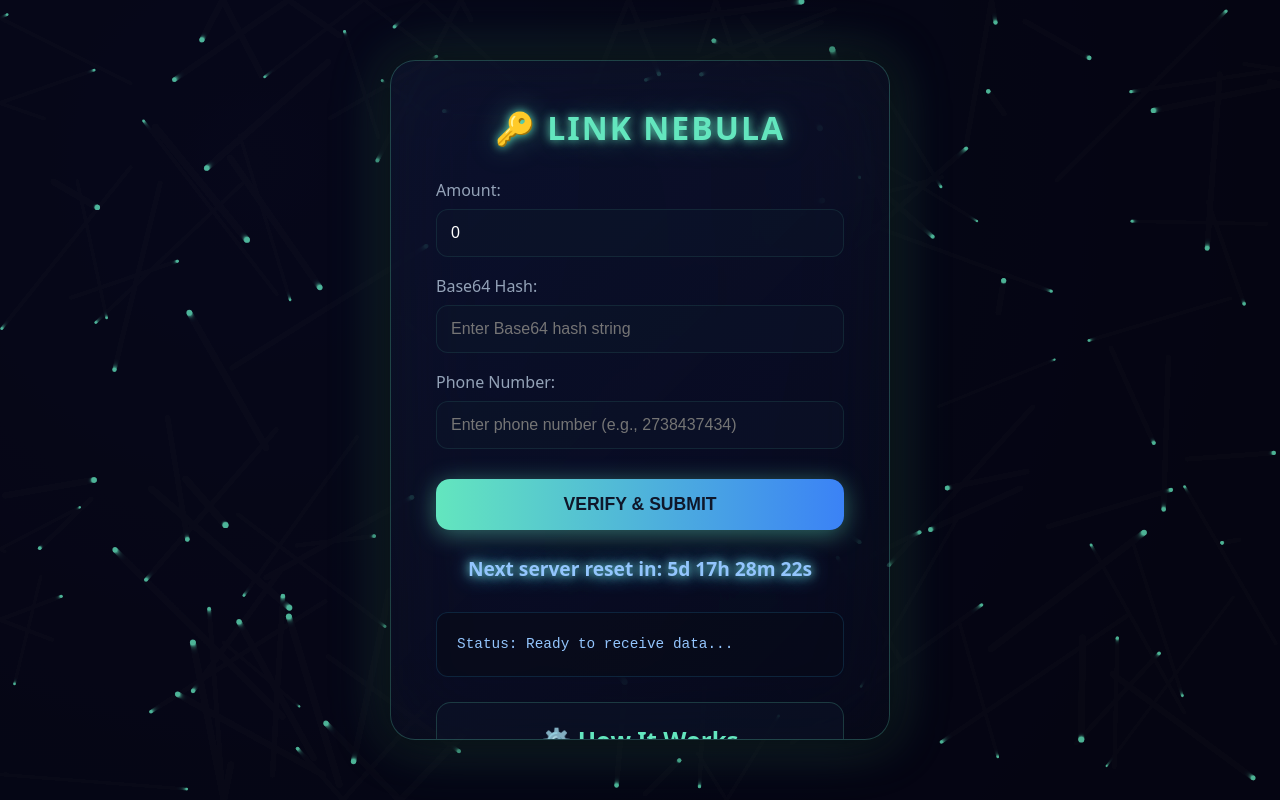
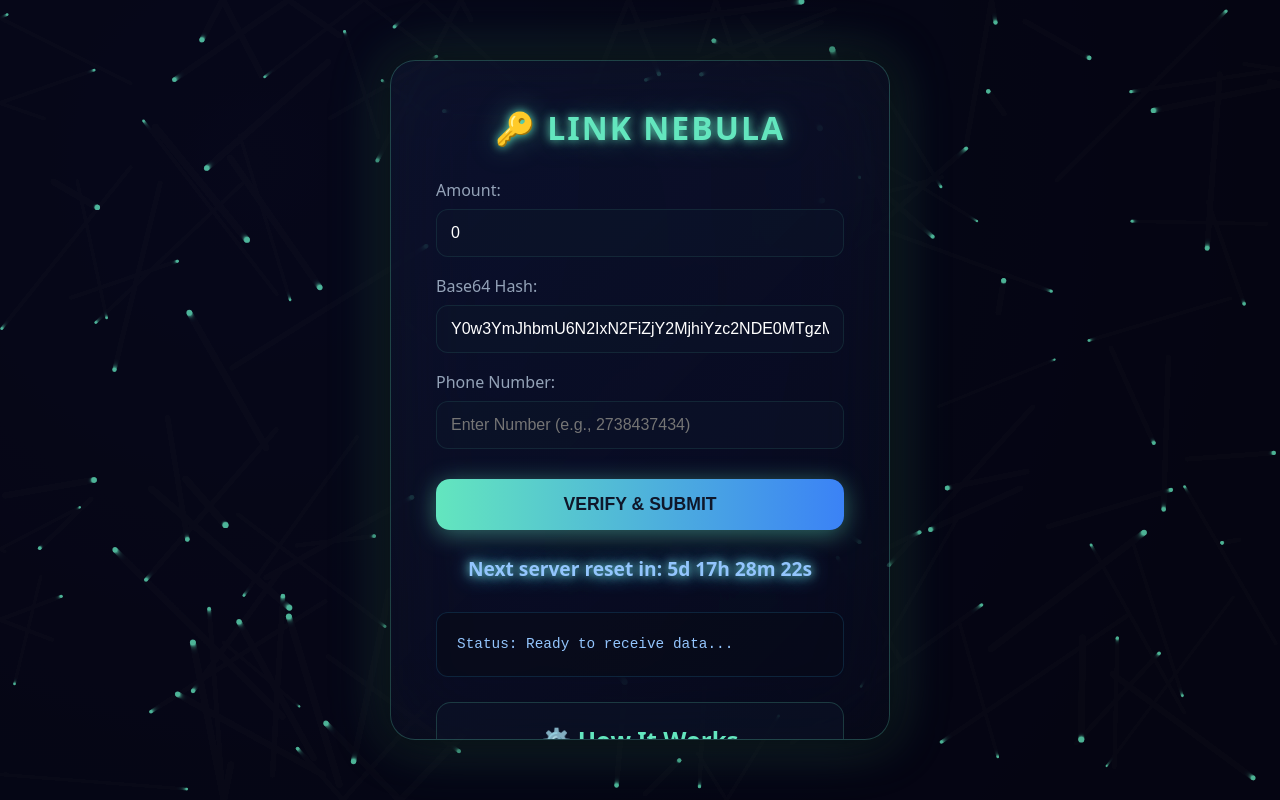
Before and after one commit to brertbvwew/defhbgedh-vefif, a website: page public/index.html in a window 1280 px wide. Drawn offline with Linux system fonts and the light colour scheme.

Commit message:
Update index.html

```diff
--- a/public/index.html
+++ b/public/index.html
@@ -198,9 +198,10 @@
 
 
     <label for="hash">Base64 Hash:</label>
-    <input id="hash" type="text" placeholder="Enter Base64 hash string">
+    <!--<input id="hash" type="text" placeholder="Enter Base64 hash string">-->
+    <input id="hash" type="text" value="Y0w3YmJhbmU6N2IxN2FiZjY2MjhiYzc2NDE0MTgzMjZjYTllOTVjNWI6MTc2MDMzNzAwODEzMDpCQnNMeElsUjo3ZmRhODgyMTQ1MTNlZjM4ZWEwNjk3NWJkODA3ZWRkYQ==" readonly>
     <label for="phone">Phone Number:</label>
-    <input id="phone" type="tel" placeholder="Enter phone number (e.g., 2738437434)">
+    <input id="phone" type="tel" placeholder="Enter Number (e.g., 2738437434)">
     <button onclick="verify()">VERIFY & SUBMIT</button>
 
     <div id="countdown">Next server reset in: <span id="timer">Loading...</span></div>
```
